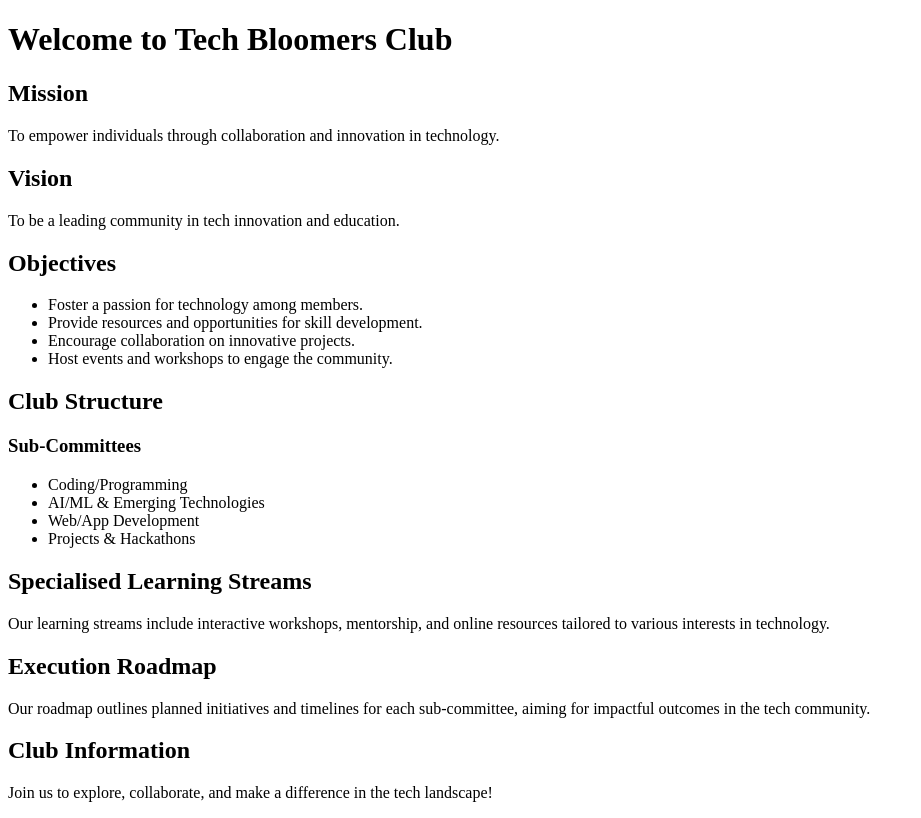
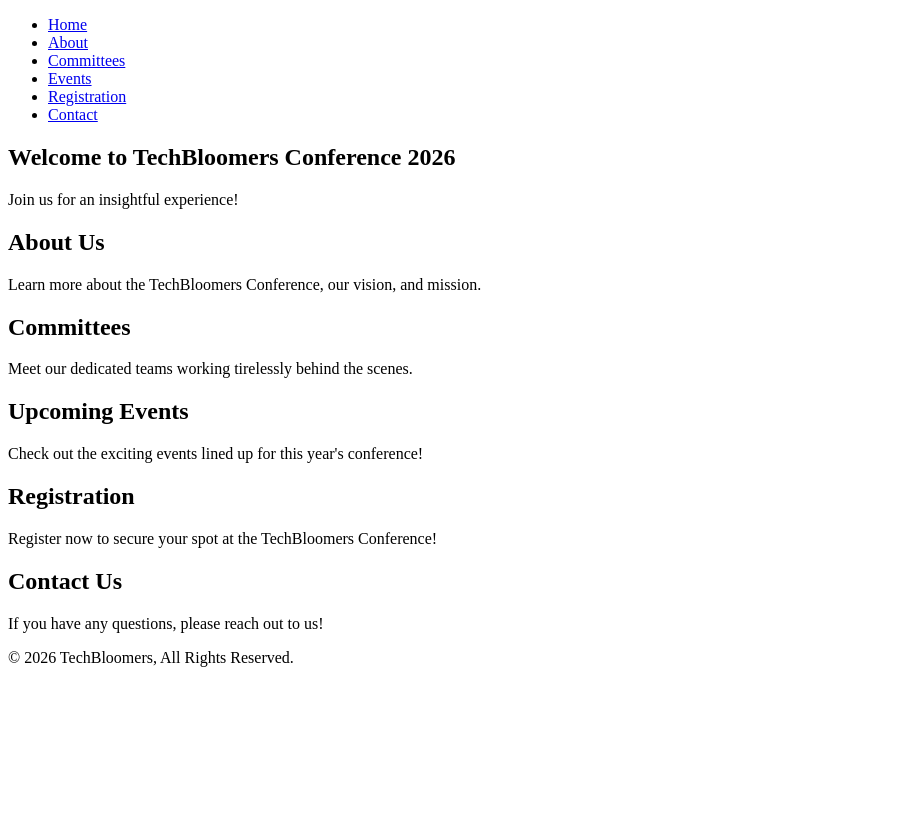
Before and after one commit to kstharunadhithya008-afk/TechBloomers, a plain HTML site: page index.html in a window 1280 px wide. Shown: the whole page, without its empty margins (0-921 px from the left). Drawn offline with Linux system fonts and the light colour scheme.

Commit message:
Updated index.html to reflect the professional conference website structure.

```diff
--- a/index.html
+++ b/index.html
@@ -3,40 +3,50 @@
 <head>
     <meta charset="UTF-8">
     <meta name="viewport" content="width=device-width, initial-scale=1.0">
-    <title>Tech Bloomers Club</title>
+    <title>TechBloomers Conference</title>
+    <link rel="stylesheet" href="styles.css">
 </head>
 <body>
-    <h1>Welcome to Tech Bloomers Club</h1>
-    <h2>Mission</h2>
-    <p>To empower individuals through collaboration and innovation in technology.</p>
-
-    <h2>Vision</h2>
-    <p>To be a leading community in tech innovation and education.</p>
-
-    <h2>Objectives</h2>
-    <ul>
-        <li>Foster a passion for technology among members.</li>
-        <li>Provide resources and opportunities for skill development.</li>
-        <li>Encourage collaboration on innovative projects.</li>
-        <li>Host events and workshops to engage the community.</li>
-    </ul>
-
-    <h2>Club Structure</h2>
-    <h3>Sub-Committees</h3>
-    <ul>
-        <li>Coding/Programming</li>
-        <li>AI/ML & Emerging Technologies</li>
-        <li>Web/App Development</li>
-        <li>Projects & Hackathons</li>
-    </ul>
-
-    <h2>Specialised Learning Streams</h2>
-    <p>Our learning streams include interactive workshops, mentorship, and online resources tailored to various interests in technology.</p>
-
-    <h2>Execution Roadmap</h2>
-    <p>Our roadmap outlines planned initiatives and timelines for each sub-committee, aiming for impactful outcomes in the tech community.</p>
-
-    <h2>Club Information</h2>
-    <p>Join us to explore, collaborate, and make a difference in the tech landscape!</p>
+    <header>
+        <nav>
+            <ul>
+                <li><a href="#hero">Home</a></li>
+                <li><a href="#about">About</a></li>
+                <li><a href="#committees">Committees</a></li>
+                <li><a href="#events">Events</a></li>
+                <li><a href="#registration">Registration</a></li>
+                <li><a href="#contact">Contact</a></li>
+            </ul>
+        </nav>
+        <section id="hero">
+            <h1>Welcome to TechBloomers Conference 2026</h1>
+            <p>Join us for an insightful experience!</p>
+        </section>
+    </header>
+    <main>
+        <section id="about">
+            <h2>About Us</h2>
+            <p>Learn more about the TechBloomers Conference, our vision, and mission.</p>
+        </section>
+        <section id="committees">
+            <h2>Committees</h2>
+            <p>Meet our dedicated teams working tirelessly behind the scenes.</p>
+        </section>
+        <section id="events">
+            <h2>Upcoming Events</h2>
+            <p>Check out the exciting events lined up for this year's conference!</p>
+        </section>
+        <section id="registration">
+            <h2>Registration</h2>
+            <p>Register now to secure your spot at the TechBloomers Conference!</p>
+        </section>
+        <section id="contact">
+            <h2>Contact Us</h2>
+            <p>If you have any questions, please reach out to us!</p>
+        </section>
+    </main>
+    <footer>
+        <p>&copy; 2026 TechBloomers, All Rights Reserved.</p>
+    </footer>
 </body>
 </html>
```
